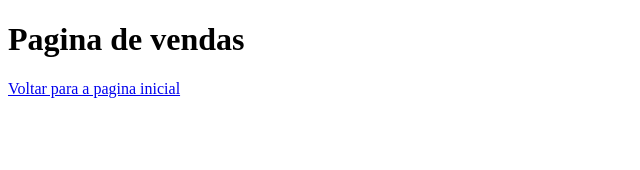
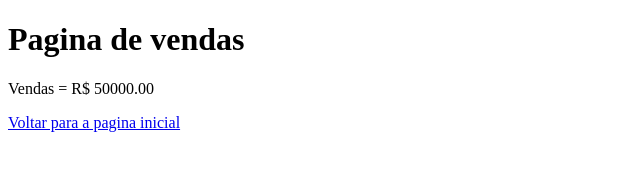
Before and after one commit to raisandrade/aulagithubnova-tentativa, a plain HTML site: page vendas.html in a window 1280 px wide. Shown: the whole page, without its empty margins (0-640 px from the left). Drawn offline with Linux system fonts and the light colour scheme.

Commit message:
Acrescentado o valor das vendas

```diff
--- a/vendas.html
+++ b/vendas.html
@@ -7,6 +7,7 @@
   </head>
   <body>
     <h1>Pagina de vendas</h1>
+    <p>Vendas = R$ 50000.00</p>
     <a href="index.html">Voltar para a pagina inicial</a>
   </body>
 </html>
```
